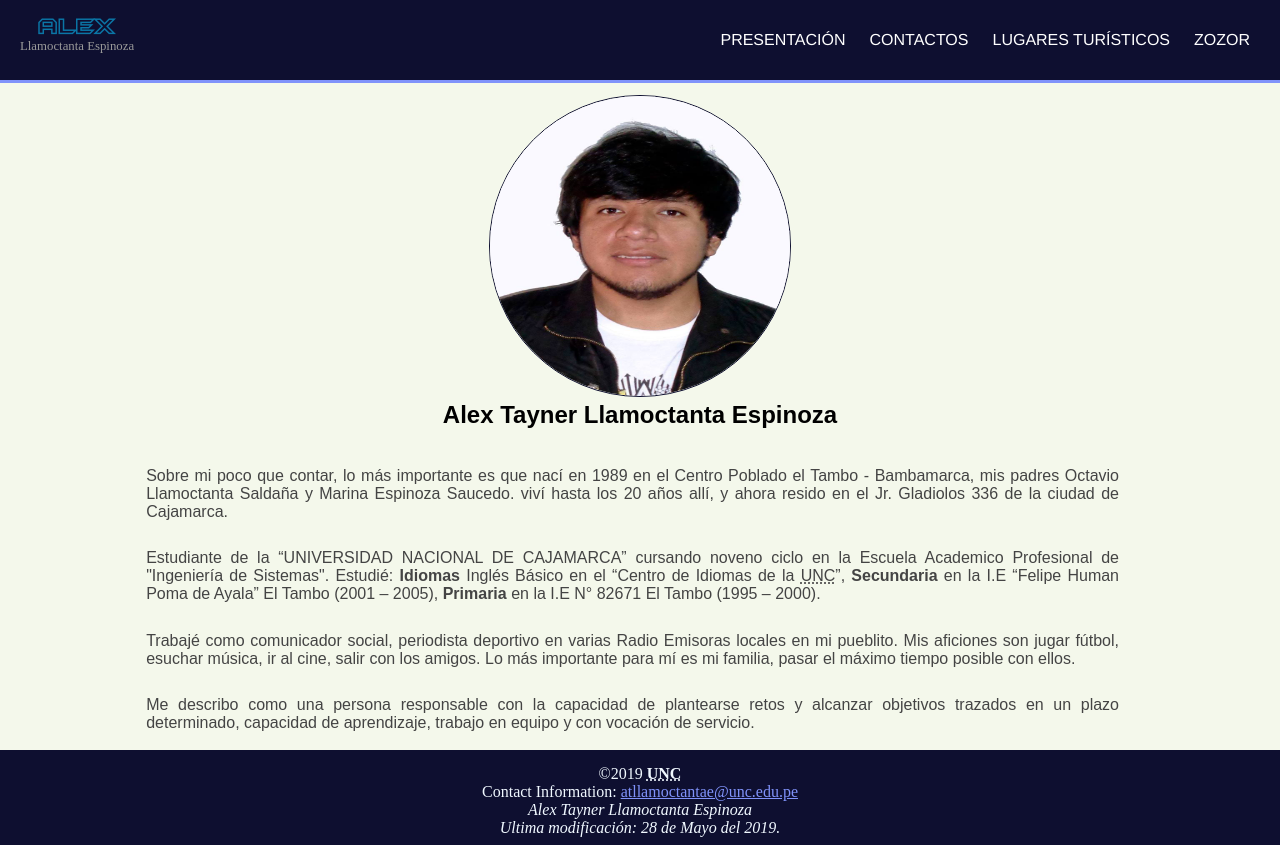
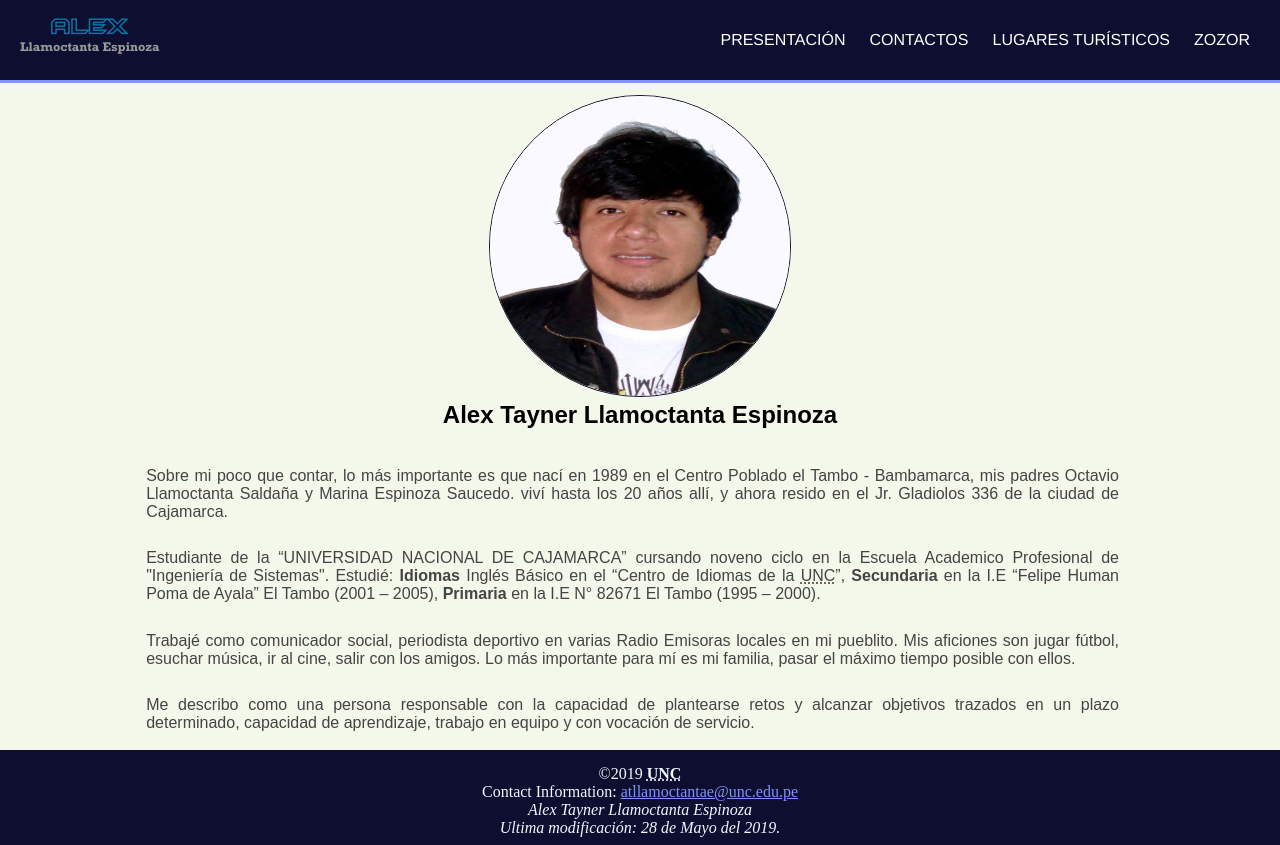
Before and after one commit to atllamoctanta/alex, a plain HTML site: page index.html in a window 1280 px wide. Drawn offline with Linux system fonts and the light colour scheme.

Commit message:
Update style.css

```diff
--- a/css/style.css
+++ b/css/style.css
@@ -225,4 +225,10 @@ footer a {
             src: url('../fonts/batmfo__.ttf');
             font-weight: normal;
             font-style: normal;
-        }
+ }
+ @font-face {
+            font-family: 'Rockwell';
+            src: url('../fonts/rockb.ttf');
+            font-weight: normal;
+            font-style: normal;
+}
```
